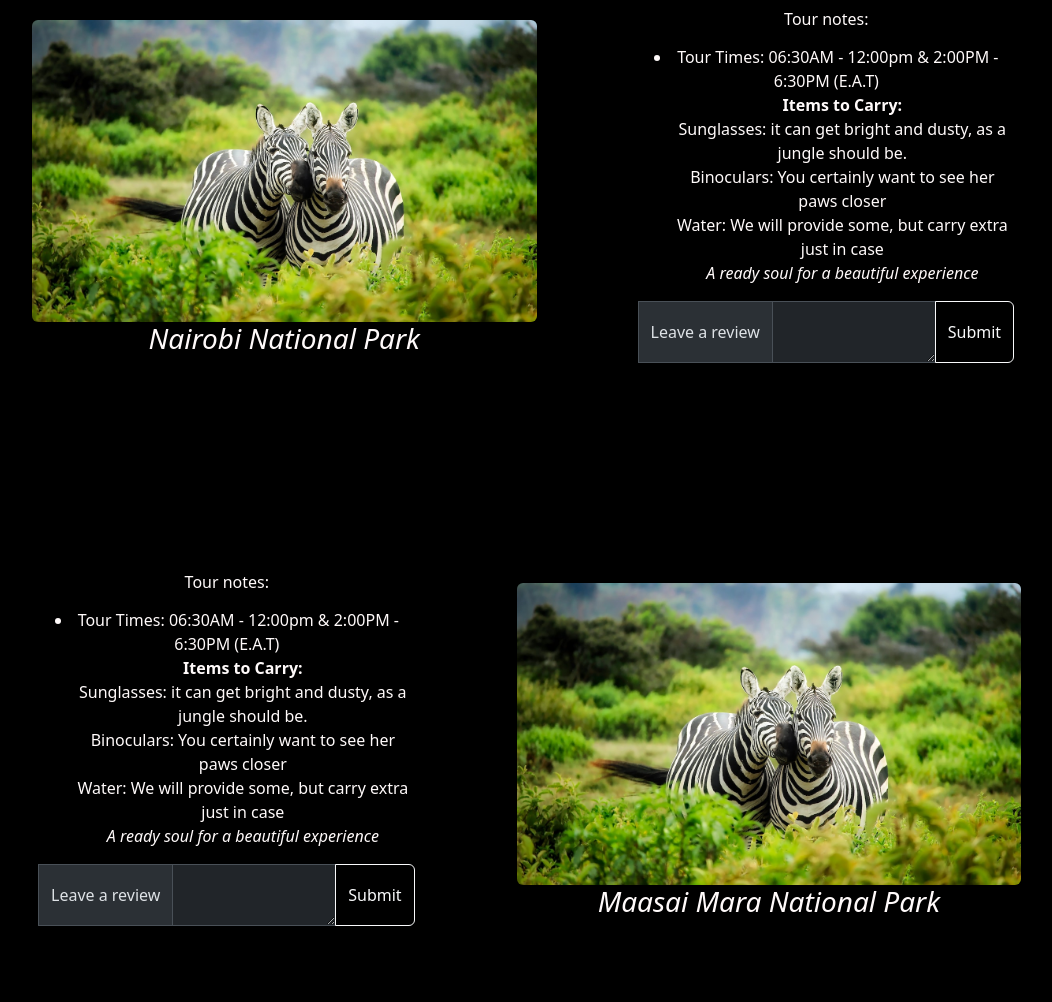
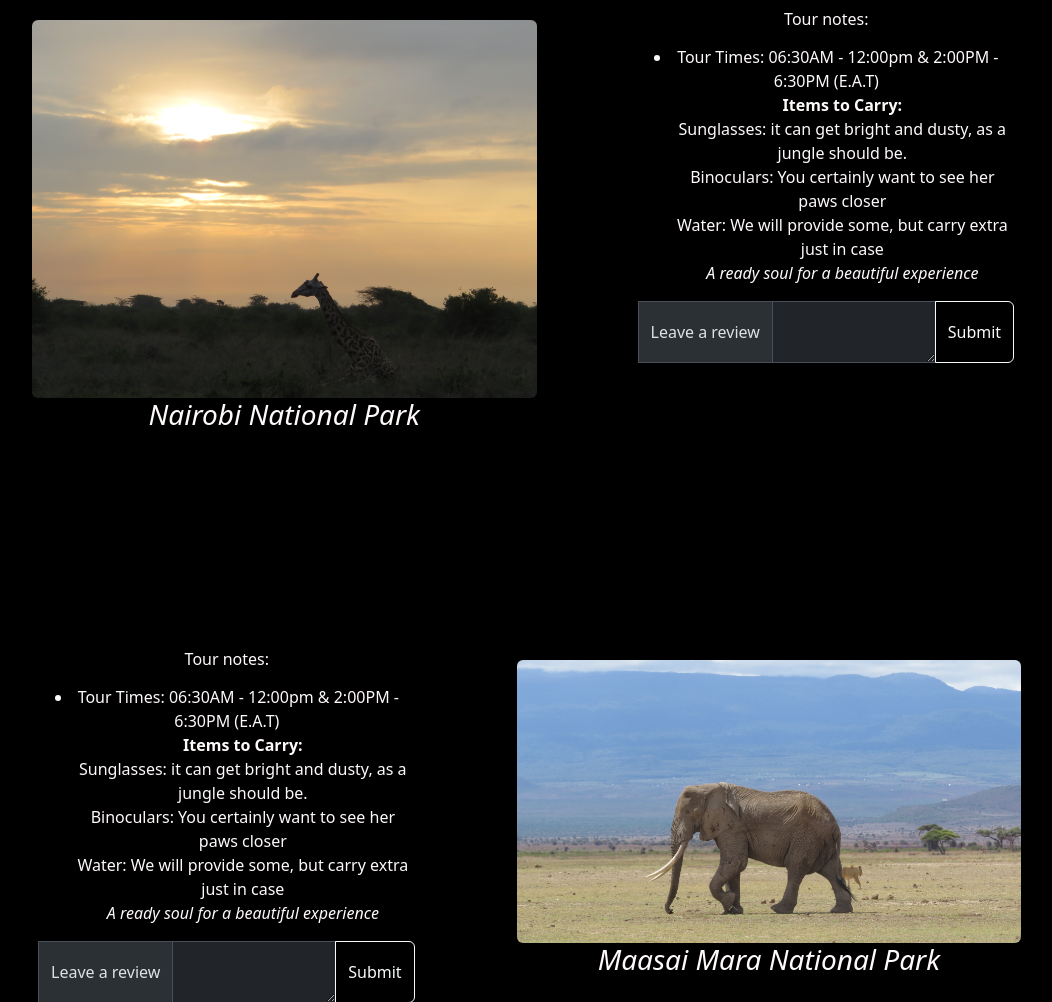
Before and after one commit to wahomez/tours, a Django app: page /safari/ in a window 1280 px wide. Shown: the part 90-1092 px from the top of the page, without its empty margins (61-1113 px from the left). Run offline with Django 4.2, Linux system fonts and the light colour scheme; some libraries are stand-ins or nearby versions.

Commit message:
image tweak

```diff
--- a/templates/includes/navigation.html
+++ b/templates/includes/navigation.html
@@ -58,6 +58,9 @@
             </ul>
         </div>
         {% if user.is_authenticated %}
+
+
+        <a class="nav-link">{{user}}</a>
         <a role="button" class="btn btn-outline-light" href={% url "logout"%}>Logout</a>
         {% else %}
         <button type="button" class="btn btn-outline-light" data-bs-toggle="modal" data-bs-target="#registerModal">Sign Up</button>
--- a/templates/safaritours.html
+++ b/templates/safaritours.html
@@ -19,7 +19,7 @@
     </div>-->
     <div class="row" id="safariTourOneContainer">
         <div class="col-sm-6 justify-content-center text-center" id="safariTourOneContainerImage">
-            <img src={% static 'images/twozebras.jpg'%} class="rounded img-fluid">
+            <img src={% static 'images/4.JPG'%} class="rounded img-fluid">
             <h3><i>Nairobi National Park</i></h3>
         </div>
         <div class="col-sm-4 text-center" data-bs-theme="dark">
@@ -82,14 +82,14 @@
                 </form>
         </div>
         <div class="col-sm-6 justify-content-center text-center" id="safariTourTwoContainerImage">
-            <img src={% static 'images/twozebras.jpg'%} class="rounded img-fluid">
+            <img src={% static 'images/IMG_8124.JPG'%} class="rounded img-fluid">
             <h3><i>Maasai Mara National Park</i></h3>
         </div>
     </div>
 
     <div class="row" id="safariTourOneContainer">
         <div class="col-sm-6 justify-content-center text-center" id="safariTourOneContainerImage">
-            <img src={% static 'images/twozebras.jpg'%} class="rounded img-fluid">
+            <img src={% static 'images/2.JPG'%} class="rounded img-fluid">
             <h3><i>Amboseli National Park</i></h3>
         </div>
         <div class="col-sm-4 text-center" data-bs-theme="dark">
@@ -142,7 +142,7 @@
                 </form>
         </div>
         <div class="col-sm-6 justify-content-center text-center" id="safariTourTwoContainerImage">
-            <img src={% static 'images/twozebras.jpg'%} class="rounded img-fluid">
+            <img src={% static 'images/IMG_8049.JPG'%} class="rounded img-fluid">
             <h3><i>Serengeti National Park</i></h3>
         </div>
     </div>
--- a/tours_travel/settings.py
+++ b/tours_travel/settings.py
@@ -29,11 +29,11 @@ SECRET_KEY = os.getenv("DJANGO_SECRET_KEY", get_random_secret_key())
 # SECURITY WARNING: don't run with debug turned on in production!
 DEBUG = True
 
-ALLOWED_HOSTS = ['cruizesafari.up.railway.app']
+ALLOWED_HOSTS = ['cruizesafari.up.railway.app', '127.0.0.1:8000']
 
 AUTH_USER_MODEL = 'base.User'
 
-CSRF_TRUSTED_ORIGINS=['https://cruizesafari.up.railway.app', 'http://127.0.0.1:8000']
+CSRF_TRUSTED_ORIGINS=['https://cruizesafari.up.railway.app']
 
 # Application definition
 
```
Also changed, not shown: db.sqlite3.
